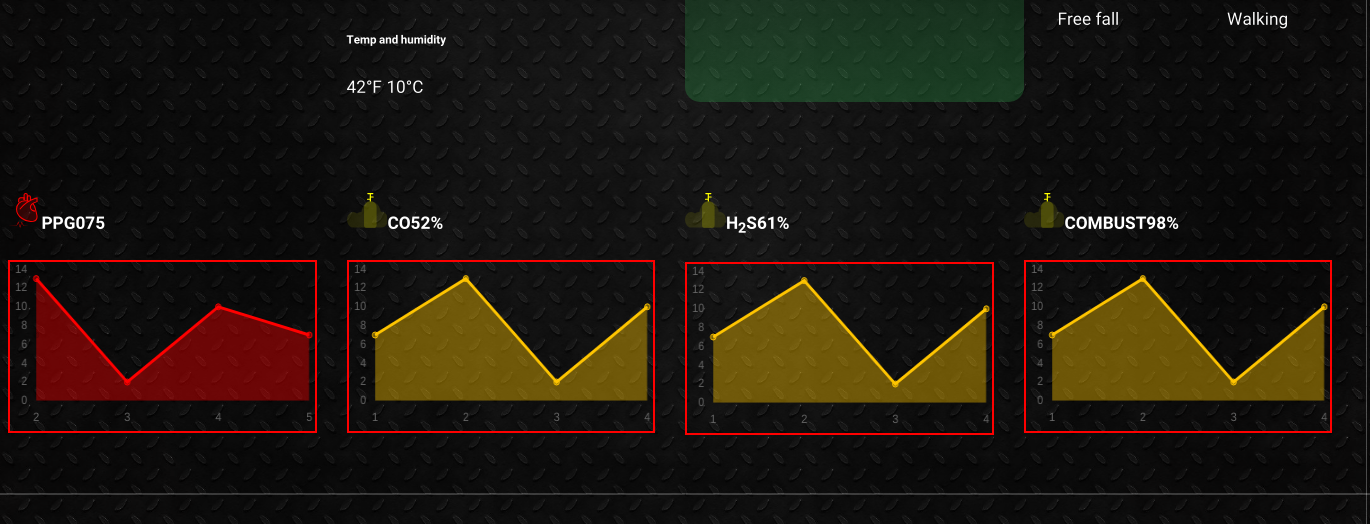
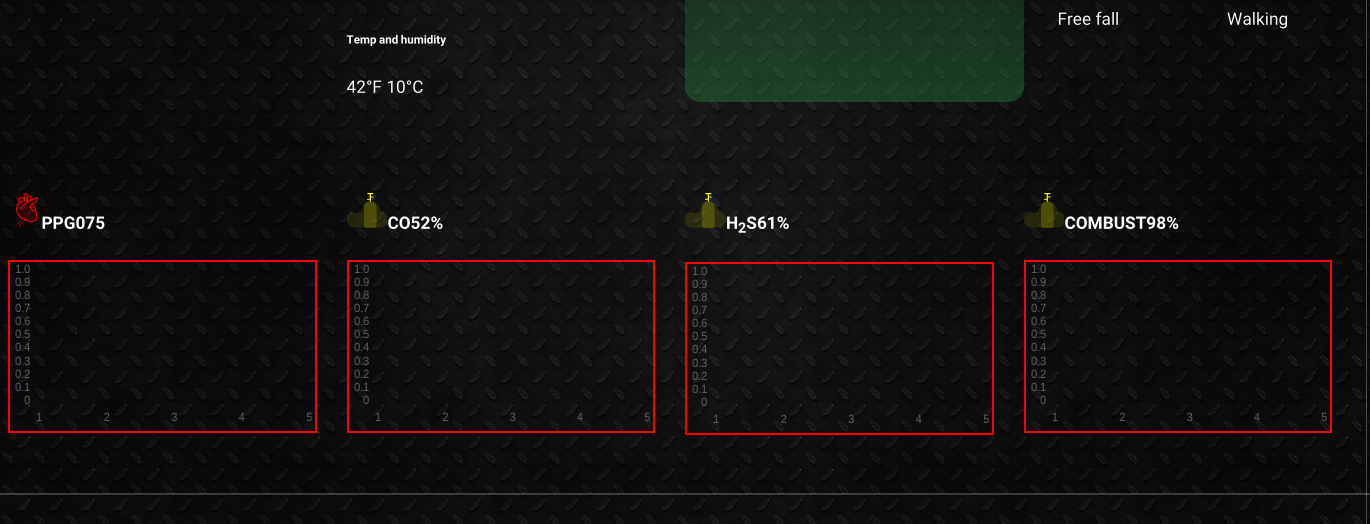
Before and after one commit to sabaebrahimi/fire-station, an Electron app: page src/index.html in a window 1370 px wide. Shown: the part 276-800 px from the top of the page. Drawn offline with nearby package versions, Linux system fonts and the light colour scheme; no server answers.

Commit message:
update charts with bluetooth

```diff
--- a/src/index.html
+++ b/src/index.html
@@ -116,6 +116,6 @@
       </div>
     </div>
     <script src="./scripts/svgLoader.js"></script>
-    <script src="./scripts/render-py.js"></script>
+    <script src="./scripts/render-py.js" type="module"></script>
   </body>
 </html>
--- a/src/scripts/chart1.js
+++ b/src/scripts/chart1.js
@@ -1,16 +1,16 @@
 const Chart = require('chart.js');
 let ctx = document.getElementById('ppg-chart');
-let myChart = new Chart(ctx, {
+export var chart1 = new Chart(ctx, {
     type: 'line',
     data: {
         datasets: [{
-            data: [7, 13, 2, 10],
+            data: [],
             backgroundColor: 'rgba(255, 0, 0, 0.4)',
             borderColor: 'rgb(255, 0, 0)',
         },
         { fill: 'origin' },
         ],
-        labels: ['1', '2', '3', '4']
+        labels: ['1', '2', '3', '4', '5']
     },
     options: {
         legend: {
@@ -46,21 +46,3 @@ let myChart = new Chart(ctx, {
         }
     }
 });
-
-const updateDataChart = (chart, label, data) => {
-    chart.data.labels.shift();
-    chart.data.datasets.forEach((dataset) => {
-        dataset.data.shift();
-    });
-    chart.data.labels.push(label);
-    chart.data.datasets.forEach((dataset) => {
-        dataset.data.push(data);
-    });
-    chart.update(0);
-}
-
-const update1 = () => {
-    updateDataChart(myChart, 5, 7);
-}
-
-let v = setTimeout(update1, 3000);
--- a/src/scripts/chart2.js
+++ b/src/scripts/chart2.js
@@ -1,16 +1,16 @@
 const Chart = require('chart.js');
 let ctx = document.getElementById('co-chart');
-let myChart = new Chart(ctx, {
+export var chart2 = new Chart(ctx, {
     type: 'line',
     data: {
         datasets: [{
-            data: [7, 13, 2, 10],
+            data: [],
             backgroundColor: 'rgba(255, 197, 0, 0.4)',
             borderColor: 'rgb(255, 197, 0)',
         },
         { fill: 'origin' },
         ],
-        labels: ['1', '2', '3', '4']
+        labels: ['1', '2', '3', '4', '5']
     },
     options: {
         legend: {
--- a/src/scripts/chart3.js
+++ b/src/scripts/chart3.js
@@ -1,16 +1,16 @@
 const Chart = require('chart.js');
 let ctx = document.getElementById('h2s-chart');
-let myChart = new Chart(ctx, {
+export var chart3 = new Chart(ctx, {
     type: 'line',
     data: {
         datasets: [{
-            data: [7, 13, 2, 10],
+            data: [],
             backgroundColor: 'rgba(255, 197, 0, 0.4)',
             borderColor: 'rgb(255, 197, 0)',
         },
         { fill: 'origin' },
         ],
-        labels: ['1', '2', '3', '4']
+        labels: ['1', '2', '3', '4', '5']
     },
     options: {
         legend: {
--- a/src/scripts/chart4.js
+++ b/src/scripts/chart4.js
@@ -1,16 +1,16 @@
 const Chart = require('chart.js');
 let ctx = document.getElementById('combust-chart');
-let myChart = new Chart(ctx, {
+export var chart4 = new Chart(ctx, {
     type: 'line',
     data: {
         datasets: [{
-            data: [7, 13, 2, 10],
+            data: [],
             backgroundColor: 'rgba(255, 197, 0, 0.4)',
             borderColor: 'rgb(255, 197, 0)',
         },
         { fill: 'origin' },
         ],
-        labels: ['1', '2', '3', '4']
+        labels: ['1', '2', '3', '4', '5']
     },
     options: {
         legend: {
--- a/src/scripts/render-py.js
+++ b/src/scripts/render-py.js
@@ -1,10 +1,14 @@
-let {PythonShell} = require('python-shell');
+import {chart1} from './chart1.js';
+import {chart2} from './chart2.js';
+import {chart3} from './chart3.js';
+import {chart4} from './chart4.js';
+
+let { PythonShell } = require('python-shell');
 var variables;
 let pyshell = new PythonShell('./src/python/bluetooth-config.py');
 pyshell.on('message', (message) => {
     variables = JSON.parse(message);
     variablesToDoc();
-    // console.log(variables);
 });
 
 const variablesToDoc = () => {
@@ -16,4 +20,20 @@ const variablesToDoc = () => {
     document.getElementById('co-number').innerText = variables.CO;
     document.getElementById('h2s-number').innerText = variables.H2S;
     document.getElementById('combust-number').innerText = variables.combust;
+    updateDataChart (chart1, variables.PGG);
+    updateDataChart (chart2, variables.CO);
+    updateDataChart (chart3, variables.H2S);
+    updateDataChart (chart4, variables.combust);
 }
+
+const updateDataChart = (chart, data) => {
+    if (chart.data.datasets[0].data.length == 5) {
+        chart.data.datasets.forEach((dataset) => {
+            dataset.data.shift();
+        });
+    }
+    chart.data.datasets.forEach((dataset) => {
+        dataset.data.push(data);
+    });
+    chart.update(0);
+}
```
